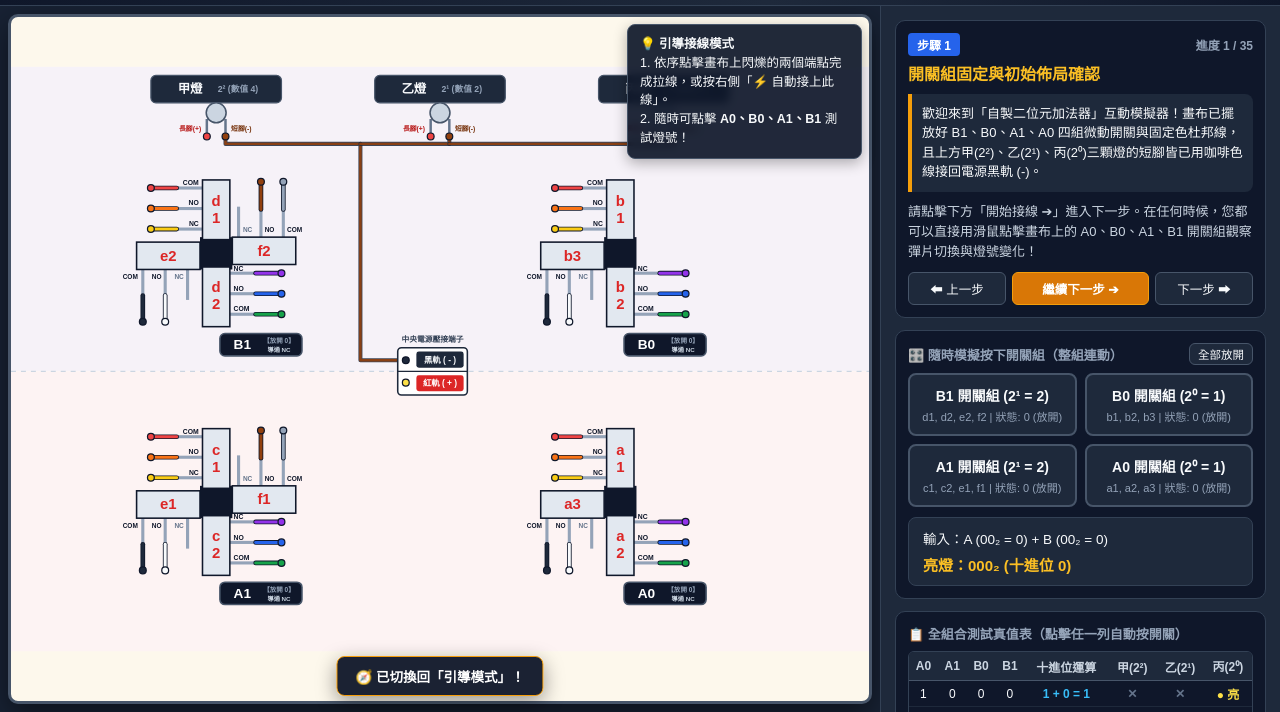
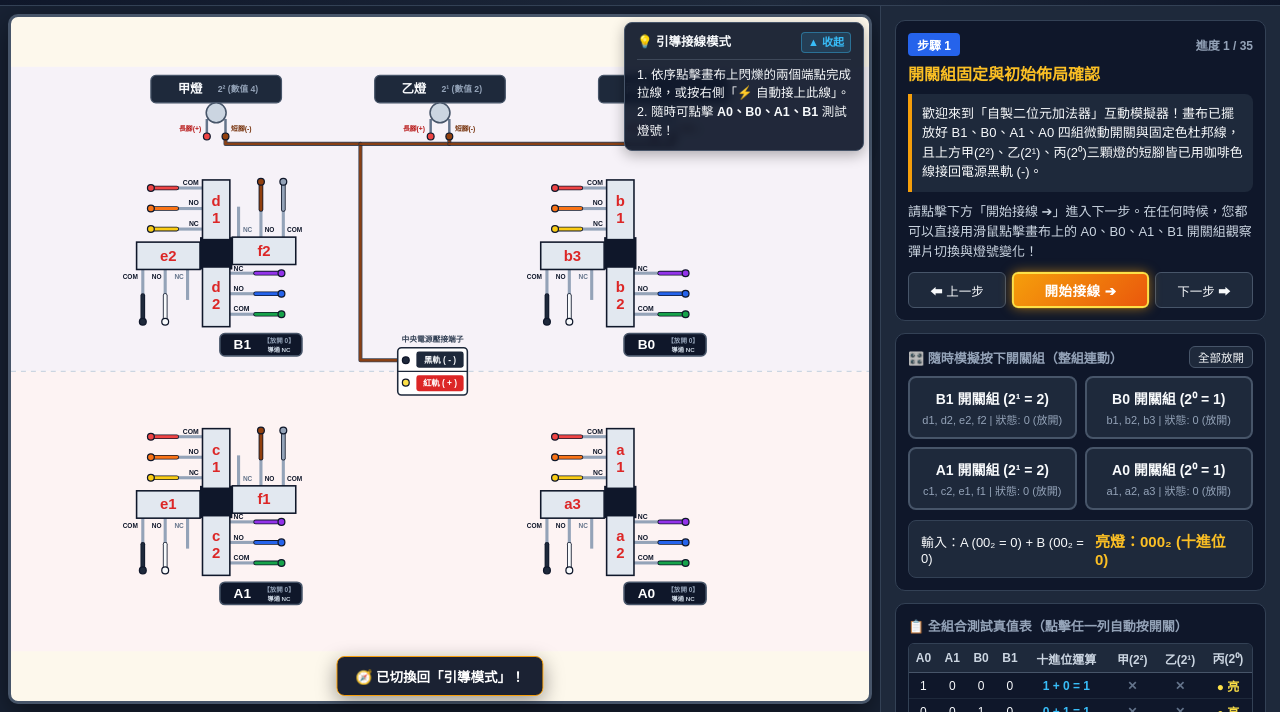
Before and after one commit to LaoHsien/SPDT-2-bit-adder-simulation, a plain HTML site: page index.html in a window 1280 px wide. Both pictures are taken after a click on the button "🧭 引導模式". Shown: the part 88-800 px from the top of the page. Drawn offline with Linux system fonts and the light colour scheme.

Commit message:
Add files via upload

```diff
--- a/index.html
+++ b/index.html
@@ -126,6 +126,52 @@
   }
   .btn-primary:hover { background: #b45309; }
 
+  /* 步驟 1 開始接線按鈕醒目閃光特效 */
+  @keyframes startBtnPulse {
+    0%, 100% {
+      box-shadow: 0 0 0 0 rgba(245, 158, 11, 0.7), 0 0 12px rgba(245, 158, 11, 0.6);
+      transform: scale(1);
+    }
+    50% {
+      box-shadow: 0 0 0 6px rgba(245, 158, 11, 0), 0 0 22px rgba(253, 224, 71, 0.95);
+      transform: scale(1.03);
+    }
+  }
+
+  @keyframes startBtnShimmer {
+    0% { left: -100%; }
+    55%, 100% { left: 140%; }
+  }
+
+  .btn-start-flash {
+    position: relative;
+    overflow: hidden;
+    background: linear-gradient(135deg, #f59e0b 0%, #ea580c 100%) !important;
+    border: 2px solid #fde047 !important;
+    color: #ffffff !important;
+    font-size: 13.5px;
+    letter-spacing: 0.5px;
+    animation: startBtnPulse 1.6s infinite ease-in-out;
+  }
+
+  .btn-start-flash::after {
+    content: "";
+    position: absolute;
+    top: -50%;
+    left: -100%;
+    width: 55%;
+    height: 200%;
+    background: linear-gradient(
+      90deg,
+      rgba(255, 255, 255, 0) 0%,
+      rgba(255, 255, 255, 0.65) 50%,
+      rgba(255, 255, 255, 0) 100%
+    );
+    transform: rotate(25deg);
+    animation: startBtnShimmer 2.2s infinite;
+    pointer-events: none;
+  }
+
   .btn-success {
     background: #059669;
     border-color: #10b981;
@@ -172,35 +218,83 @@
     touch-action: none;
   }
 
-  /* 浮動提示框 (固定於畫布右上角空白處) */
+  /* 浮動提示框 (固定於畫布右上角空白處，支援折疊收合) */
   .canvas-hud {
     position: absolute;
-    top: 18px;
-    right: 18px;
-    width: 235px;
+    top: 16px;
+    right: 16px;
+    width: 240px;
     display: flex;
     flex-direction: column;
+    align-items: flex-end;
     gap: 8px;
     pointer-events: none;
     z-index: 10;
   }
 
   .hud-pill {
+    width: 100%;
     background: rgba(15, 23, 42, 0.92);
     backdrop-filter: blur(4px);
     color: #f8fafc;
-    padding: 10px 12px;
+    padding: 9px 12px;
     border-radius: 8px;
     border: 1px solid #475569;
     font-size: 12.5px;
     line-height: 1.5;
     pointer-events: auto;
     box-shadow: 0 4px 14px rgba(0,0,0,0.3);
+    transition: all 0.2s ease;
   }
 
   .hud-pill.free-mode-pill {
     border-color: #a855f7;
     background: rgba(30, 17, 54, 0.92);
+  }
+
+  .hud-pill.collapsed {
+    width: auto;
+    padding: 6px 10px;
+    background: rgba(15, 23, 42, 0.85);
+  }
+
+  .hud-pill.free-mode-pill.collapsed {
+    background: rgba(30, 17, 54, 0.85);
+  }
+
+  .hud-header {
+    display: flex;
+    align-items: center;
+    justify-content: space-between;
+    gap: 10px;
+    cursor: pointer;
+  }
+
+  .hud-toggle-btn {
+    font-size: 11px;
+    color: #38bdf8;
+    background: rgba(56, 189, 248, 0.15);
+    border: 1px solid rgba(56, 189, 248, 0.4);
+    padding: 1px 6px;
+    border-radius: 4px;
+    font-weight: 700;
+    white-space: nowrap;
+  }
+
+  .hud-pill.free-mode-pill .hud-toggle-btn {
+    color: #d8b4fe;
+    background: rgba(168, 85, 247, 0.2);
+    border-color: rgba(168, 85, 247, 0.45);
+  }
+
+  .hud-body {
+    margin-top: 6px;
+    padding-top: 6px;
+    border-top: 1px solid rgba(148, 163, 184, 0.25);
+  }
+
+  .hud-pill.collapsed .hud-body {
+    display: none;
   }
 
   .short-circuit-banner {
@@ -430,28 +524,17 @@
   }
   .sw-btn.pressed span.sub { color: #dbeafe; }
 
-  /* 修正後：上下兩行獨立顯示輸入與亮燈結果，絕不斷行 */
   .math-readout {
     background: #1e293b;
     border-radius: 8px;
-    padding: 10px 14px;
-    font-size: 13.5px;
+    padding: 9px 12px;
+    font-size: 13px;
     display: flex;
-    flex-direction: column;
-    gap: 6px;
+    justify-content: space-between;
+    align-items: center;
     border: 1px solid #334155;
   }
-  .math-readout-row {
-    display: flex;
-    align-items: center;
-    justify-content: space-between;
-    white-space: nowrap;
-  }
-  .math-readout strong {
-    color: #fbbf24;
-    font-size: 15px;
-    white-space: nowrap;
-  }
+  .math-readout strong { color: #fbbf24; font-size: 15px; }
 
   /* 真值表快速測試區 */
   .truth-table-wrap {
@@ -586,12 +669,17 @@
       ⚠️ 警告：發生電源正負極短路！紅軌 (+) 與黑軌 (-) 直接導通，請檢查接線！
     </div>
 
-    <!-- 右上角多行提示框 -->
+    <!-- 右上角多行提示框 (可點擊折疊收合) -->
     <div class="canvas-hud">
       <div class="hud-pill" id="hud-mode-hint">
-        💡 <b>引導接線模式</b><br>
-        1. 依序點擊畫布上閃爍的兩個端點完成拉線，或按右側「⚡ 自動接上此線」。<br>
-        2. 隨時可點擊 <b>A0、B0、A1、B1</b> 測試燈號！
+        <div class="hud-header" onclick="toggleHudHint()" title="點擊收起或展開提示框">
+          <span id="hud-mode-title">💡 <b>引導接線模式</b></span>
+          <span class="hud-toggle-btn" id="hud-toggle-btn">▲ 收起</span>
+        </div>
+        <div class="hud-body" id="hud-mode-body">
+          1. 依序點擊畫布上閃爍的兩個端點完成拉線，或按右側「⚡ 自動接上此線」。<br>
+          2. 隨時可點擊 <b>A0、B0、A1、B1</b> 測試燈號！
+        </div>
       </div>
     </div>
 
@@ -634,7 +722,7 @@
       <!-- 引導模式導覽列 -->
       <div class="nav-btn-row" id="guided-nav-row">
         <button onclick="prevStep()" id="btn-prev">⬅ 上一步</button>
-        <button class="btn-primary" onclick="autoWireCurrentOrNext()" id="btn-action-next">開始接線 ➔</button>
+        <button class="btn-primary btn-start-flash" onclick="autoWireCurrentOrNext()" id="btn-action-next">開始接線 ➔</button>
         <button onclick="nextStep()" id="btn-skip">下一步 ➡</button>
       </div>
 
@@ -676,12 +764,8 @@
         </button>
       </div>
       <div class="math-readout">
-        <div class="math-readout-row">
-          <span id="math-input-str">輸入：A (00₂ = 0) + B (00₂ = 0)</span>
-        </div>
-        <div class="math-readout-row">
-          <strong id="math-output-str">亮燈：000₂ (十進位 0)</strong>
-        </div>
+        <span id="math-input-str">輸入：A (00₂ = 0) + B (00₂ = 0)</span>
+        <strong id="math-output-str">亮燈：000₂ (0)</strong>
       </div>
     </div>
 
@@ -1094,6 +1178,7 @@ let selectedStartTerm = null;   // 目前已點選的第一個端點 ID
 let mouseSvgPt = { x: 0, y: 0 };
 let showCurrentFlow = true;
 let tempTestActive = false;
+let hudCollapsed = false;       // 右上角模式提示框是否收起
 
 const TRUTH_TABLE_DATA = [
   { A0:1, A1:0, B0:0, B1:0, expr:'1 + 0 = 1', jia:0, yi:0, bing:1 },
@@ -1279,7 +1364,7 @@ function renderBoard() {
           <feMergeNode in="SourceGraphic" />
         </feMerge>
       </filter>
-      <filter id="wire-glow" x="-20%" y="-20%" width="140%" height="140%">
+      <filter id="wire-glow" filterUnits="userSpaceOnUse" x="-50" y="-50" width="1500" height="1050">
         <feGaussianBlur stdDeviation="3" result="blur" />
         <feMerge>
           <feMergeNode in="blur" />
@@ -1380,11 +1465,7 @@ function renderBoard() {
           html += `<path d="${pointsToOrthoPath(branchA)}" fill="none" stroke="#fef08a" stroke-width="3" stroke-linecap="round" stroke-linejoin="round" class="wire-live-flow" filter="url(#wire-glow)"/>`;
           html += `<path d="${pointsToOrthoPath(branchB)}" fill="none" stroke="#fef08a" stroke-width="3" stroke-linecap="round" stroke-linejoin="round" class="wire-live-flow" filter="url(#wire-glow)"/>`;
         } else {
-          // 動態依據兩端點與電源的拓撲距離 (nodeDist) 判斷電流實際流向
-          const dFrom = nodeDist[w.from] ?? 999;
-          const dTo = nodeDist[w.to] ?? 999;
-          const shouldReverse = (dTo < dFrom) || (dTo === dFrom && w.flowReverse);
-          const flowPts = shouldReverse ? [...w.path].reverse() : w.path;
+          const flowPts = w.flowReverse ? [...w.path].reverse() : w.path;
           const flowD = pointsToOrthoPath(flowPts);
           html += `<path d="${flowD}" fill="none" stroke="#fef08a" stroke-width="3" stroke-linecap="round" stroke-linejoin="round" class="wire-live-flow" filter="url(#wire-glow)"/>`;
         }
@@ -1451,7 +1532,7 @@ function renderBoard() {
     }
   }
 
-  // --- D. 固定保留預覽虛線元素 #preview-wire ---
+  // --- D. 固定保留預覽虛線元素 #preview-wire (滑鼠移動時僅更新 d 屬性，不重繪整張畫布) ---
   let previewD = '';
   if (selectedStartTerm && TERMINALS[selectedStartTerm]) {
     const st = TERMINALS[selectedStartTerm];
@@ -1521,12 +1602,7 @@ function renderBoard() {
         const intNode = `SW_INT_${t.swName}`;
         const dTerm = nodeDist[t.id] ?? 999;
         const dInt = nodeDist[intNode] ?? 999;
-        // 檢查該腳位目前是否與開關內部彈片導通 (若未導通，代表電從外部導線流入該腳位停住)
-        const isConnectedInsideSwitch =
-          (t.role === 'COM') ||
-          (t.role === 'NO' && isPressed) ||
-          (t.role === 'NC' && !isPressed);
-        const flowsIntoSwitch = !isConnectedInsideSwitch ? true : (dTerm <= dInt);
+        const flowsIntoSwitch = (dTerm <= dInt);
         const sx = flowsIntoSwitch ? t.x : t.pinX;
         const sy = flowsIntoSwitch ? t.y : t.pinY;
         const ex = flowsIntoSwitch ? t.pinX : t.x;
@@ -1647,6 +1723,7 @@ function renderBoard() {
     html += `
       <g class="terminal-group" onpointerdown="handleTerminalClick('${t.id}', event)">
         <title>${t.label}</title>
+        <!-- 隱形大範圍感應區 (半徑 15px)，確保任何滑鼠或觸控板都能輕鬆點中 -->
         <circle cx="${t.x}" cy="${t.y}" r="15" fill="transparent"/>
         <circle class="terminal-dot" cx="${t.x}" cy="${t.y}" r="${isTarget || simulatorMode === 'free' ? 7.5 : 5.5}"
           fill="${isPowered ? '#fde047' : cHex}"
@@ -1660,7 +1737,7 @@ function renderBoard() {
 }
 
 // ============================================================================
-// 8. 端點點擊互動邏輯
+// 8. 端點點擊互動邏輯 (修正滑鼠移動重繪導致點擊失效之問題)
 // ============================================================================
 svgEl.addEventListener('pointermove', (e) => {
   if (!selectedStartTerm || !TERMINALS[selectedStartTerm]) return;
@@ -1672,6 +1749,7 @@ svgEl.addEventListener('pointermove', (e) => {
   const cursorPt = pt.matrixTransform(ctm.inverse());
   mouseSvgPt = { x: Math.round(cursorPt.x), y: Math.round(cursorPt.y) };
 
+  // 只單獨更新 #preview-wire 的路徑屬性，絕對不重建 SVG DOM，讓第二下點擊 100% 穩定觸發
   const previewEl = document.getElementById('preview-wire');
   if (previewEl) {
     const st = TERMINALS[selectedStartTerm];
@@ -1805,6 +1883,19 @@ svgEl.addEventListener('pointerdown', () => {
 // ============================================================================
 // 9. 自由模式管理與 16 狀態自動診斷引擎
 // ============================================================================
+function toggleHudHint() {
+  hudCollapsed = !hudCollapsed;
+  const hudHint = document.getElementById('hud-mode-hint');
+  const toggleBtn = document.getElementById('hud-toggle-btn');
+  if (hudCollapsed) {
+    hudHint.classList.add('collapsed');
+    toggleBtn.textContent = '▼ 展開';
+  } else {
+    hudHint.classList.remove('collapsed');
+    toggleBtn.textContent = '▲ 收起';
+  }
+}
+
 function setSimulatorMode(mode) {
   simulatorMode = mode;
   selectedStartTerm = null;
@@ -1814,15 +1905,17 @@ function setSimulatorMode(mode) {
   const btnFree = document.getElementById('btn-mode-free');
   const stageSelect = document.getElementById('stage-select');
   const hudHint = document.getElementById('hud-mode-hint');
+  const hudTitle = document.getElementById('hud-mode-title');
+  const hudBody = document.getElementById('hud-mode-body');
   const diagBox = document.getElementById('diag-result-box');
 
   if (mode === 'free') {
     btnGuided.className = 'mode-btn';
     btnFree.className = 'mode-btn active-free';
     stageSelect.disabled = true;
-    hudHint.className = 'hud-pill free-mode-pill';
-    hudHint.innerHTML = `
-      🛠️ <b>自由接線模式</b><br>
+    hudHint.className = 'hud-pill free-mode-pill' + (hudCollapsed ? ' collapsed' : '');
+    hudTitle.innerHTML = `🛠️ <b>自由接線模式</b>`;
+    hudBody.innerHTML = `
       1. 點擊<b>任意兩個端點</b>即可自由拉線。<br>
       2. <b>直接點擊已接好的導線</b>即可將該線拆除。<br>
       3. 右側可執行「🔍 自動診斷目前電路」！
@@ -1833,9 +1926,9 @@ function setSimulatorMode(mode) {
     btnFree.className = 'mode-btn';
     stageSelect.disabled = false;
     diagBox.style.display = 'none';
-    hudHint.className = 'hud-pill';
-    hudHint.innerHTML = `
-      💡 <b>引導接線模式</b><br>
+    hudHint.className = 'hud-pill' + (hudCollapsed ? ' collapsed' : '');
+    hudTitle.innerHTML = `💡 <b>引導接線模式</b>`;
+    hudBody.innerHTML = `
       1. 依序點擊畫布上閃爍的兩個端點完成拉線，或按右側「⚡ 自動接上此線」。<br>
       2. 隨時可點擊 <b>A0、B0、A1、B1</b> 測試燈號！
     `;
@@ -2109,11 +2202,21 @@ function updateSidePanelAndReadout(sim) {
       methodBadge.innerHTML = `<span class="method-badge ${badgeCls}">${w.methodLabel}</span>`;
 
       actionBtn.textContent = isDone ? '下一步 ➔' : '⚡ 自動接上此線';
+      actionBtn.classList.remove('btn-start-flash');
     } else {
       instrText.innerText = stepObj.instruction;
       epUi.style.display = 'none';
       methodBadge.innerHTML = '';
-      actionBtn.textContent = (currentStepIdx === STEPS.length - 1) ? '已完成全部步驟' : '繼續下一步 ➔';
+      if (currentStepIdx === 0) {
+        actionBtn.textContent = '開始接線 ➔';
+        actionBtn.classList.add('btn-start-flash');
+      } else if (currentStepIdx === STEPS.length - 1) {
+        actionBtn.textContent = '已完成全部步驟';
+        actionBtn.classList.remove('btn-start-flash');
+      } else {
+        actionBtn.textContent = '繼續下一步 ➔';
+        actionBtn.classList.remove('btn-start-flash');
+      }
     }
 
     // 檢查點臨時測試按鈕顯示控制
```
